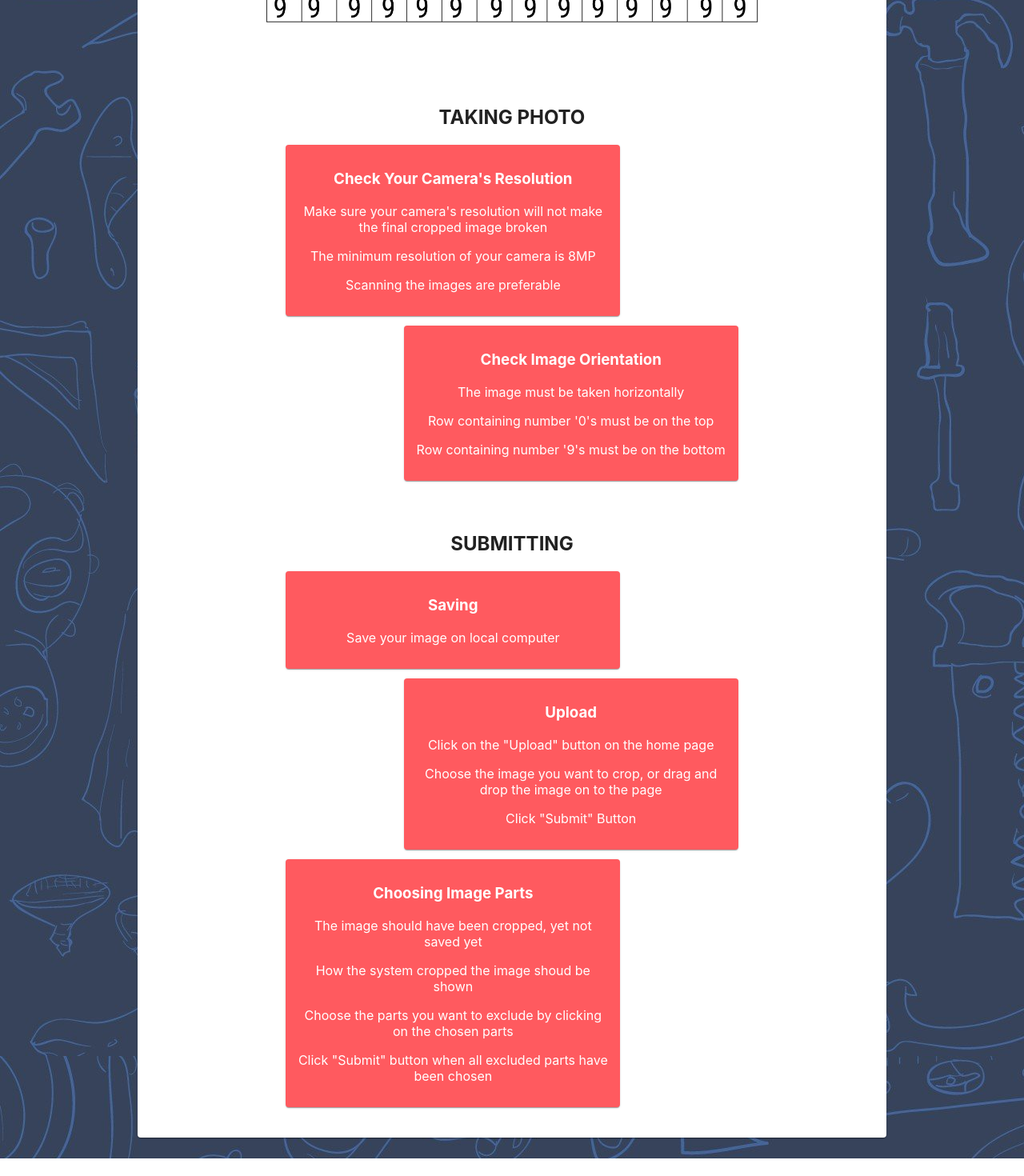
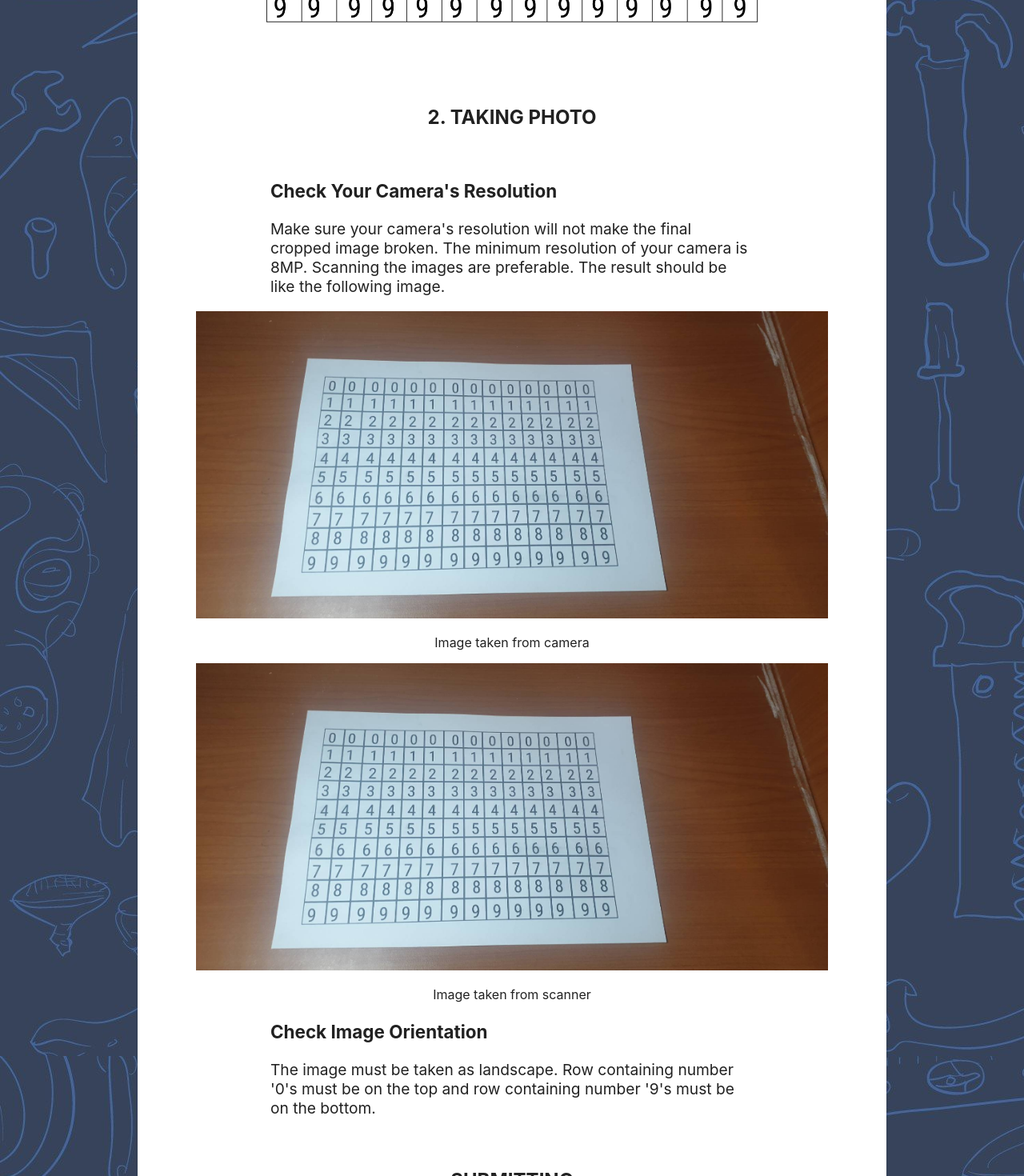
Before and after one commit to ocr-data-preparation/application, a React (Create React App) app: page /help in a window 1280 px wide. Shown: the part 1880-3350 px from the top of the page at 80% size. Before the commit the page ends 3328 px from the top, so only its background shows below. Built offline with nearby package versions, Linux system fonts and the light colour scheme.

Commit message:
revamp taking photo component

```diff
--- a/src/components/Help/TakingPhoto.js
+++ b/src/components/Help/TakingPhoto.js
@@ -1,21 +1,43 @@
 import React from "react";
-import { Grid, Paper, IconButton } from "@material-ui/core";
+import { Grid } from "@material-ui/core";
 import { makeStyles } from "@material-ui/core/styles";
-import { URL_BASE_API } from "../../config";
-import axios from "axios";
 
-const useStyles = makeStyles(theme => ({
+import TakenImage from "../../assets/img/taken_image.jpg";
+
+const useStyles = makeStyles((theme) => ({
   contentDispay: {
-    padding: '1vw',
-    color: 'white',
-    backgroundColor: "#FF5A5F"
+    padding: "1vw",
+    color: "white",
+    backgroundColor: "#FF5A5F",
   },
   root: {
-    marginTop: "5vw"
+    marginTop: "5vw",
   },
   listDisplay: {
-    textAlign: 'left'
-  }
+    textAlign: "left",
+  },
+  section: {
+    placeContent: "center",
+  },
+  description: {
+    marginTop: "5vw",
+    marginLeft: "10vw",
+    marginRight: "10vw",
+    textAlign: "left",
+    fontSize: "1.5vw",
+  },
+  secondDescription: {
+    marginLeft: "10vw",
+    marginRight: "10vw",
+    textAlign: "left",
+    fontSize: "1.5vw",
+  },
+  removeTopMargin: {
+    marginTop: "0vw",
+  },
+  image: {
+    height: "30vw",
+  },
 }));
 
 function TakingPhoto() {
@@ -25,50 +47,34 @@ function TakingPhoto() {
 
   return (
     <div className={classes.root}>
-      <h2>
-        TAKING PHOTO
-      </h2>
+      <h2>2. TAKING PHOTO</h2>
 
-      <Grid container spacing={3}>
-        <Grid item xs={2}>  </Grid>
-        <Grid item xs={6}>
-          <Paper className={classes.contentDispay}>
-            <h3>
-              Check Your Camera's Resolution
-            </h3>
-            <p>
-              Make sure your camera's resolution will not make the final cropped image broken
-            </p>
-            <p>
-              The minimum resolution of your camera is {minRes}
-            </p>
-            <p>
-              Scanning the images are preferable
-            </p>
-          </Paper>
-        </Grid>
-        <Grid item xs> </Grid>
+      <Grid className={classes.description}>
+        <h3>Check Your Camera's Resolution</h3>
+        <p>
+          Make sure your camera's resolution will not make the final cropped
+          image broken. The minimum resolution of your camera is {minRes}.
+          Scanning the images are preferable. The result should be like the
+          following image.
+        </p>
       </Grid>
 
-      <Grid container spacing={3}>
-        <Grid item xs> </Grid>
-        <Grid item xs={6}>
-          <Paper className={classes.contentDispay}>
-            <h3>
-              Check Image Orientation
-            </h3>
-            <p>
-              The image must be taken horizontally
-            </p>
-            <p>
-              Row containing number '0's must be on the top
-            </p>
-            <p>
-              Row containing number '9's must be on the bottom
-            </p>
-          </Paper>
-        </Grid>
-        <Grid item xs={2}> </Grid>
+      <Grid>
+        <img src={TakenImage} alt={""} className={classes.image} />
+        <p>Image taken from camera</p>
+      </Grid>
+
+      <Grid>
+        <img src={TakenImage} alt={""} className={classes.image} />
+        <p>Image taken from scanner</p>
+      </Grid>
+
+      <Grid className={classes.secondDescription}>
+        <h3>Check Image Orientation</h3>
+        <p>
+          The image must be taken as landscape. Row containing number '0's must
+          be on the top and row containing number '9's must be on the bottom.
+        </p>
       </Grid>
     </div>
   );
```
Also changed, not shown: src/assets/img/taken_image.jpg (added).
